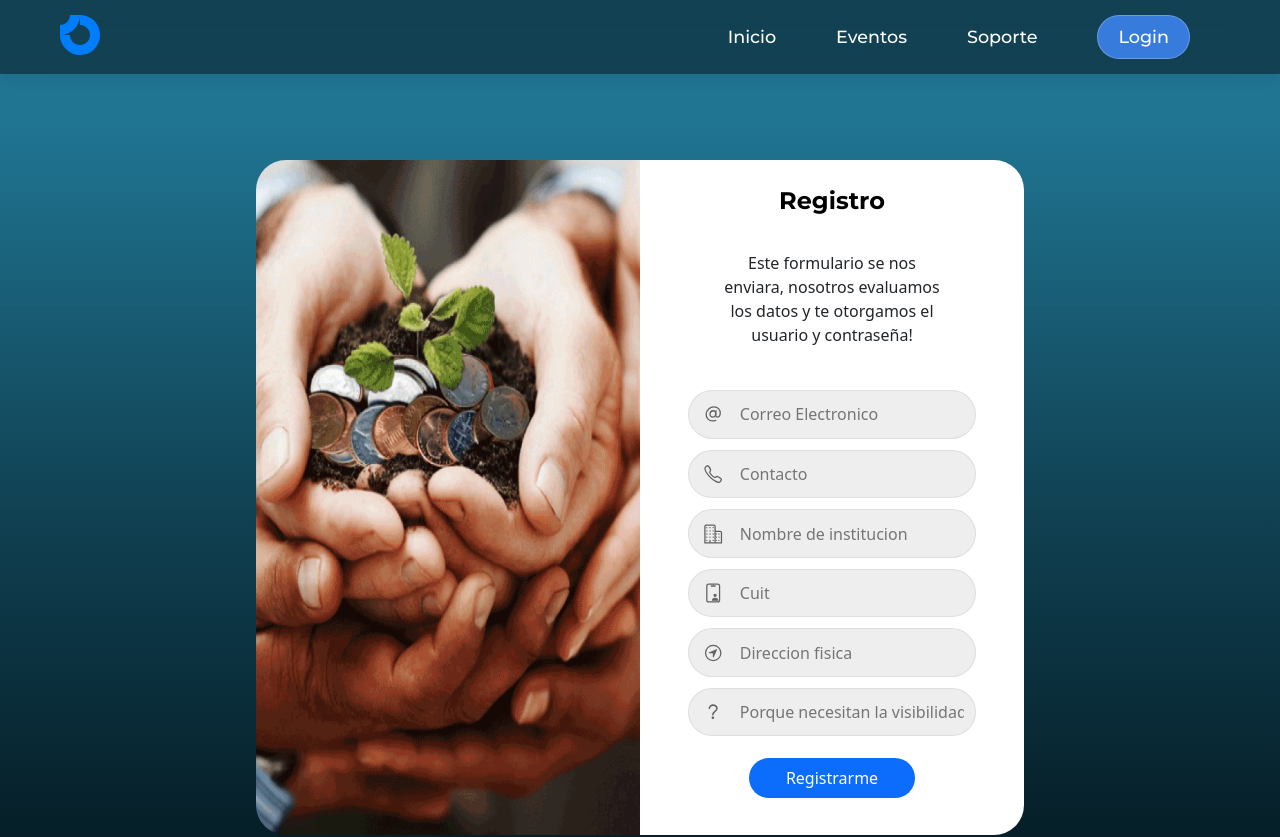
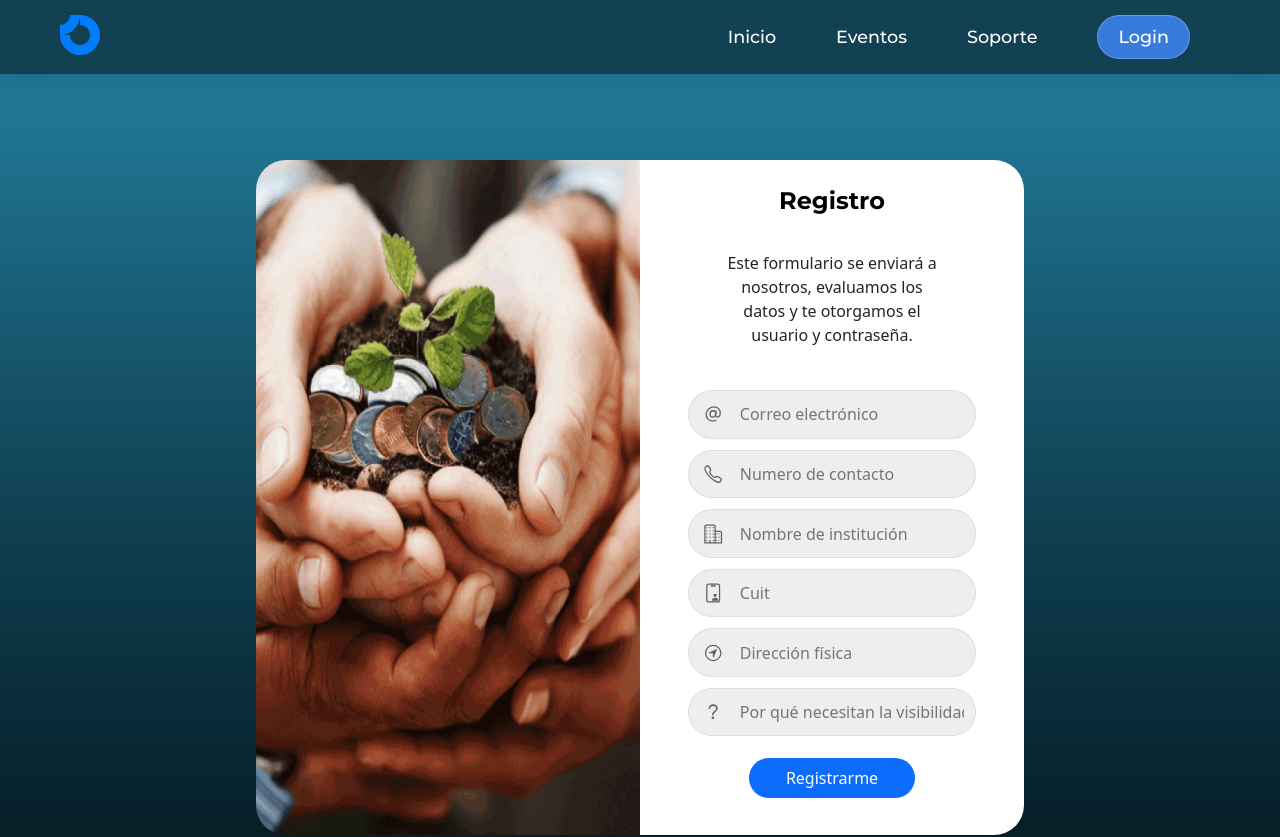
Before and after one commit to Donar-Tuc/ProyectoFinal, a React (Create React App) app: page /registrarse in a window 1280 px wide. Shown: the top 837 px of the page. Built offline with nearby package versions, Linux system fonts and the light colour scheme.

Commit message:
correcion ortografica

```diff
--- a/src/Components/Pages/Login/Login.jsx
+++ b/src/Components/Pages/Login/Login.jsx
@@ -20,7 +20,8 @@ class Login extends Component {
               <form class="form1">
                 <p id="heading1">Inicio de sesión</p>
                 <div class="field">
-                <ion-icon classname='iconoInputForm' name="at-outline"></ion-icon>                  <input autocomplete="off" placeholder="Correo Electronico" class="input-field" type="text" />
+                  <ion-icon classname='iconoInputForm' name="at-outline"></ion-icon>
+                  <input autocomplete="off" placeholder="Correo Electrónico" class="input-field" type="text" />
                 </div>
                 <div class="field">
                   <ion-icon classname='iconoInputForm' name="lock-closed-outline"></ion-icon>
--- a/src/Components/Pages/Login/OlvidasteContraseña.jsx
+++ b/src/Components/Pages/Login/OlvidasteContraseña.jsx
@@ -21,15 +21,15 @@ class OlvidasteContraseña extends Component {
                             <form class="formRecuperar">
                                 <div className="TitulosContainer">
                                     <p id="heading3">Recuperar contraseña</p>
-                                    <p id="aclaracion2">Ingresa tu correo y te mandaremos un mail con el codigo de recuperación</p>
+                                    <p id="aclaracion2">Ingresa tu correo y te mandaremos un correo con el código de recuperación</p>
                                 </div>
                                 <div class="field">
                                     <ion-icon name="at-outline" classname='iconoInputForm'></ion-icon>
-                                    <input autocomplete="off" placeholder="Ingresa tu mail" class="input-field" type="text" />
+                                    <input autocomplete="off" placeholder="Ingresa tu correo electrónico" class="input-field" type="text" />
                                 </div>
 
                                 <div class="btnOlvideContrasena">
-                                    <button class="button4">Enviar codigo</button>
+                                    <button class="button4">Enviar código</button>
                                 </div>
                             </form>
 
--- a/src/Components/Pages/Login/Signup.jsx
+++ b/src/Components/Pages/Login/Signup.jsx
@@ -22,23 +22,23 @@ class Signup extends Component {
                                 <input type="hidden" name="access_key" value="50e21fd4-36fa-4bfd-85c8-cb279489ba9b" />
                                 <div className="TitulosContainer">
                                     <p id="heading">Registro</p>
-                                    <p id="aclaracion">Este formulario se nos enviara, nosotros evaluamos los datos y te otorgamos el usuario y contraseña!</p>
+                                    <p id="aclaracion">Este formulario se enviará a nosotros, evaluamos los datos y te otorgamos el usuario y contraseña.</p>
                                 </div>
                                 <div class="field">
 
                                     <ion-icon classname='iconoInputForm' name="at-outline"></ion-icon>
-                                    <input className="input-field" type="text" name="Correo Electronico" placeholder="Correo Electronico" required="required" id="Correo Electronico" />
+                                    <input className="input-field" type="text" name="Correo Electronico" placeholder="Correo electrónico" required="required" id="Correo Electronico" />
 
                                 </div>
                                 <div class="field">
                                     <ion-icon classname='iconoInputForm' name="call-outline"></ion-icon>
-                                    <input className="input-field" type="text" name="Contacto" placeholder="Contacto" required="required" id="firstname" />
+                                    <input className="input-field" type="text" name="Contacto" placeholder="Numero de contacto" required="required" id="firstname" />
 
                                 </div>
                                 <div class="field">
 
                                     <ion-icon classname='iconoInputForm' name="business-outline"></ion-icon>
-                                    <input className="input-field" type="text" name="Institucion" placeholder="Nombre de institucion" required="required" id="firstname" />
+                                    <input className="input-field" type="text" name="Institucion" placeholder="Nombre de institución" required="required" id="firstname" />
 
                                 </div>
                                 <div class="field">
@@ -48,13 +48,13 @@ class Signup extends Component {
                                 </div>
                                 <div class="field">
                                     <ion-icon classname='iconoInputForm' name="navigate-circle-outline"></ion-icon>
-                                    <input className="input-field" type="text" name="Direccion" placeholder="Direccion fisica" required="required" id="firstname" />
+                                    <input className="input-field" type="text" name="Direccion" placeholder="Dirección física" required="required" id="firstname" />
 
                                 </div>
 
                                 <div class="field" id="descripcion">
                                     <ion-icon classname='iconoInputForm' name="help-outline"></ion-icon>
-                                    <input className="input-field" type="text" name="Descripcion" placeholder="Porque necesitan la visibilidad?" required="required" id="firstname" />
+                                    <input className="input-field" type="text" name="Descripcion" placeholder="Por qué necesitan la visibilidad?" required="required" id="firstname" />
 
                                 </div>
 
```
